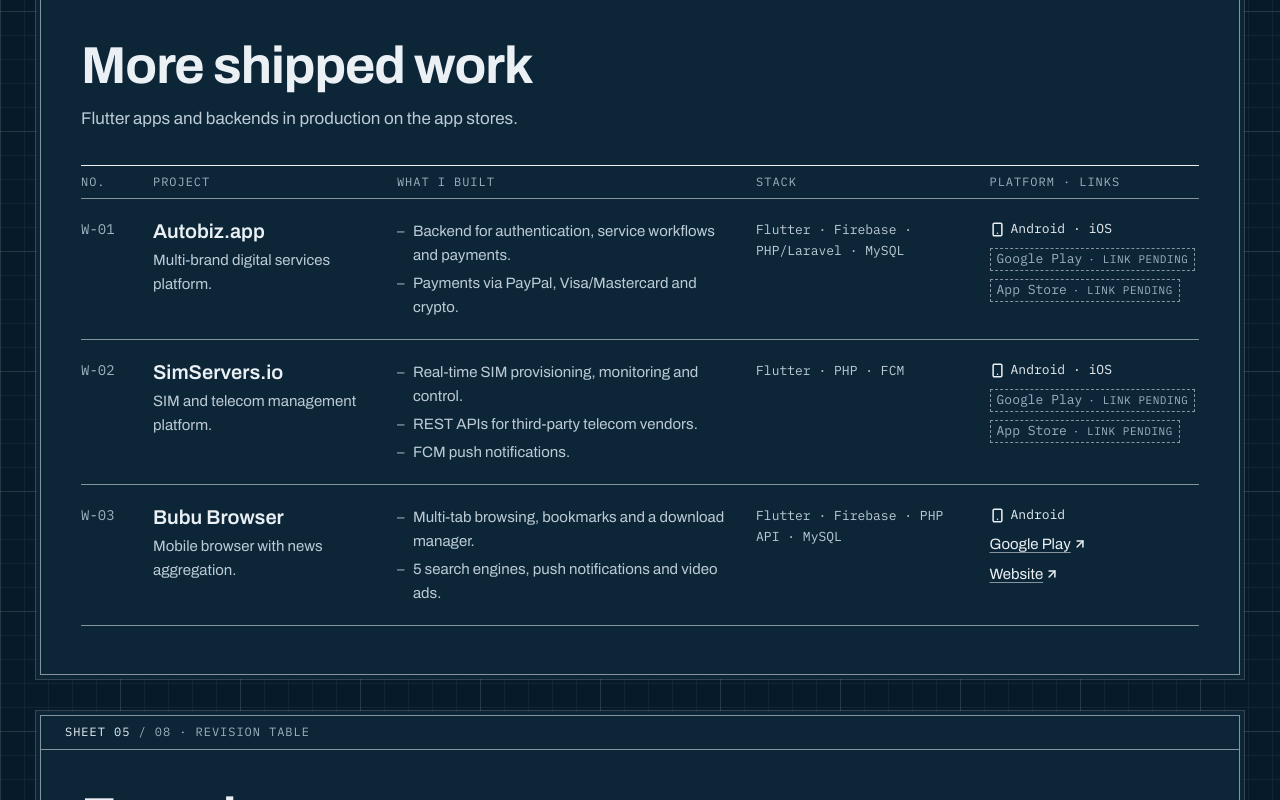
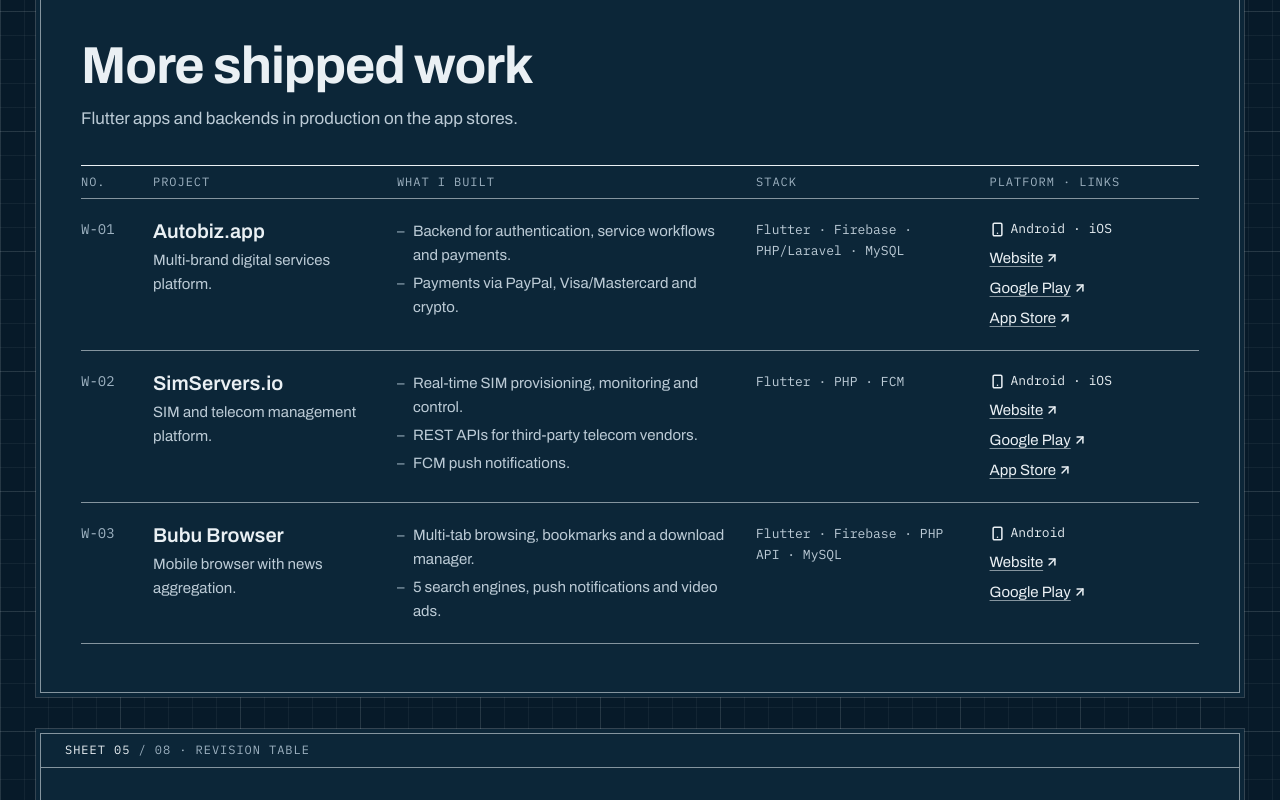
Before and after one commit to adedeni/Portfolio, a React (Vite) app: page / in a window 1280 px wide. Shown: the part 4549-5349 px from the top of the page. Built offline with nearby package versions, Linux system fonts and the light colour scheme.

Commit message:
Add Autobiz and SimServers website and store links from CV

```diff
--- a/src/data/content.ts
+++ b/src/data/content.ts
@@ -180,8 +180,9 @@ export const shippedProjects: ShippedProject[] = [
     stack: ["Flutter", "Firebase", "PHP/Laravel", "MySQL"],
     platforms: "Android · iOS",
     links: [
-      { label: "Google Play", href: null },
-      { label: "App Store", href: null },
+      { label: "Website", href: "https://autobiz.app/" },
+      { label: "Google Play", href: "https://play.google.com/store/apps/details?id=com.cdlp.autobiz" },
+      { label: "App Store", href: "https://apps.apple.com/ng/app/autobizapp/id6754074392" },
     ],
   },
   {
@@ -195,8 +196,9 @@ export const shippedProjects: ShippedProject[] = [
     stack: ["Flutter", "PHP", "FCM"],
     platforms: "Android · iOS",
     links: [
-      { label: "Google Play", href: null },
-      { label: "App Store", href: null },
+      { label: "Website", href: "https://simservers.io/" },
+      { label: "Google Play", href: "https://play.google.com/store/apps/details?id=com.cdlp.simserver" },
+      { label: "App Store", href: "https://apps.apple.com/ng/app/simservers-io/id6753812596" },
     ],
   },
   {
@@ -209,11 +211,11 @@ export const shippedProjects: ShippedProject[] = [
     stack: ["Flutter", "Firebase", "PHP API", "MySQL"],
     platforms: "Android",
     links: [
+      { label: "Website", href: "https://bububrowser.netlify.app/" },
       {
         label: "Google Play",
         href: "https://play.google.com/store/apps/details?id=com.jacombeventures.bububrowser",
       },
-      { label: "Website", href: "https://bububrowser.netlify.app/" },
     ],
   },
 ];
```
